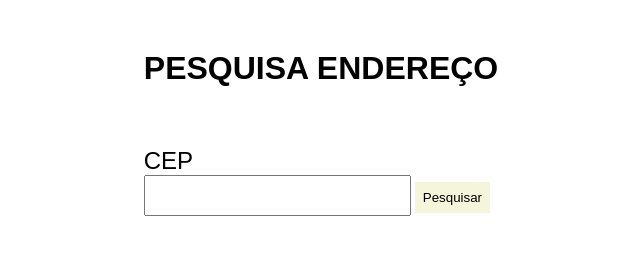
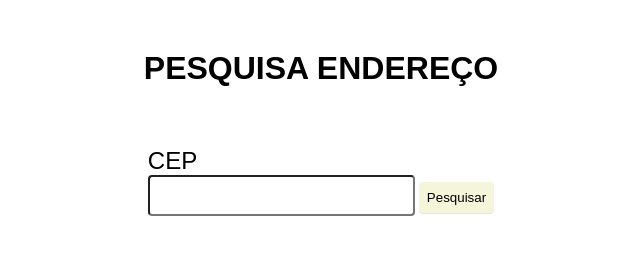
Before and after one commit to lg-novais/Busca-CEP, a plain HTML site: page index.html in a window 1280 px wide. Shown: the whole page, without its empty margins (319-959 px from the left). Drawn offline with Linux system fonts and the light colour scheme.

Commit message:
Estilo do botão

```diff
--- a/styles.css
+++ b/styles.css
@@ -2,7 +2,7 @@ body{
   padding-top: 50px ;
   margin: 0 auto;
   display: grid;
-  place-content: center;
+  place-items: center;
 }
 
 h1{
@@ -24,10 +24,14 @@ label {
 
 
 input{
+  border-radius: 4px;
+  background: #fff;
   padding: 8px;
   font-family: 'roboto', sans-serif;
   font-size: 1.125rem;
 }
+
+
 
 button {
   font-family: 'poppins', sans-serif;
@@ -35,4 +39,6 @@ button {
   background-color: beige;
   padding: 8px;
   border: none;
+  border-radius: 4px;
+  box-shadow: 0 1px .2px 0 rgba(0, 0, 0, .1);
 }
```
